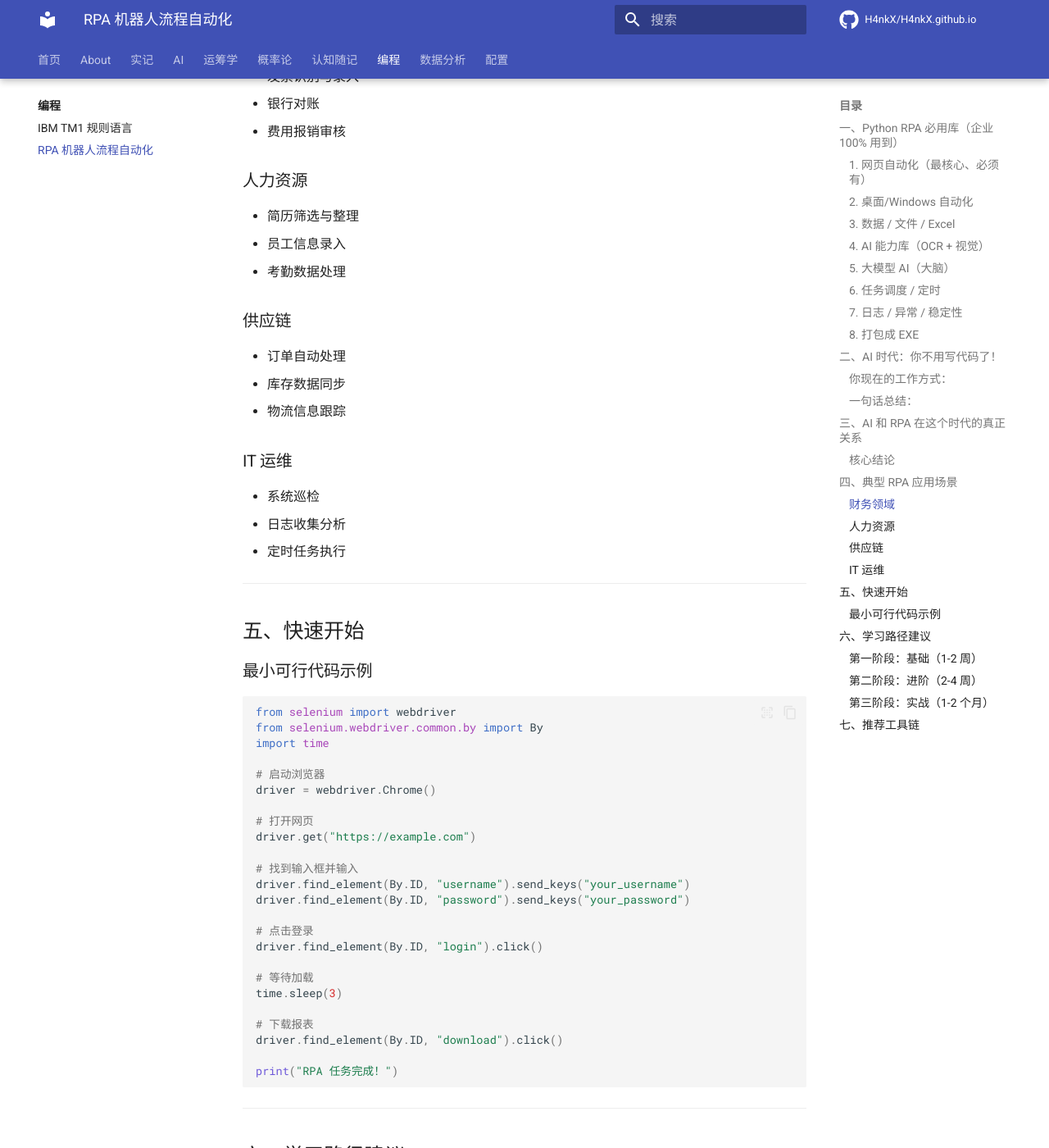
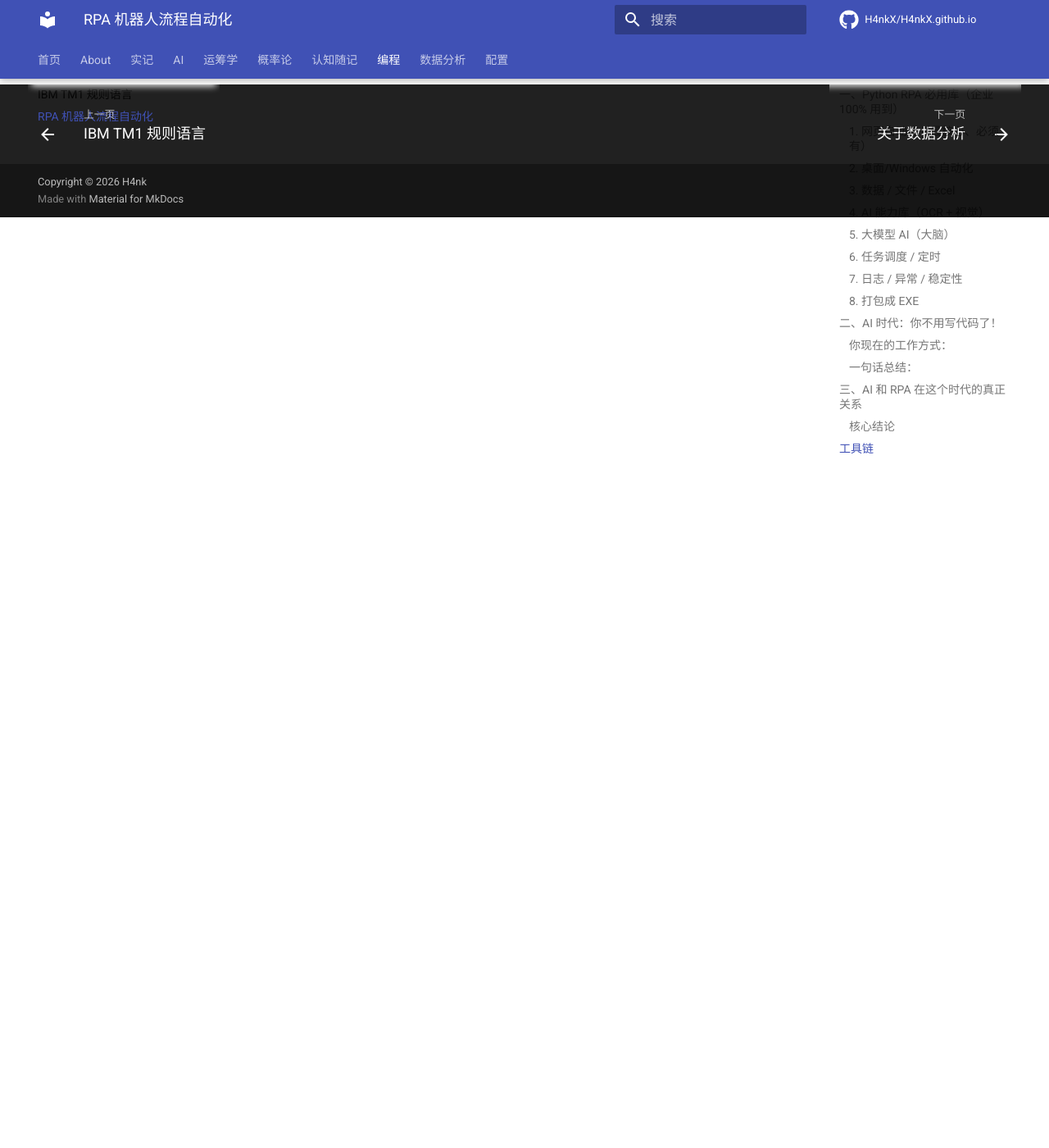
Before and after one commit to H4nkX/H4nkX.github.io, an MkDocs documentation site: the page built from docs/programming/rpa.md, in a window 1280 px wide and 1400 px high, scrolled down 3767 px. Shown: the whole window at 82% size. Built offline with MkDocs 1.6.1 and Material for MkDocs 9.7.7, drawn with Linux system fonts in a browser that asks for light colours; comment, search, counter and statistics services are not loaded; some of the changed text lies outside the part shown.

Commit message:
fix: 修复IBM-TM1和RPA文档格式，删除星号评分符号

````diff
--- a/docs/programming/rpa.md
+++ b/docs/programming/rpa.md
@@ -99,10 +99,10 @@
 
 | 场景 | Agent（AI 代理） | RPA |
 |------|------------------|-----|
-| **可审计、可回溯** | ❌ 做不到 | ✅ 完全可记录 |
-| **无头服务器运行** | ❌ 需要界面 | ✅ 后台静默执行 |
-| **批量处理 1000 次** | ❌ 几小时 | ✅ 几分钟 |
-| **对接系统接口** | ❌ 能力有限 | ✅ 可以对接 |
+| **可审计、可回溯** | 做不到 | 完全可记录 |
+| **无头服务器运行** | 需要界面 | 后台静默执行 |
+| **批量处理 1000 次** | 几小时 | 几分钟 |
+| **对接系统接口** | 能力有限 | 可以对接 |
 
 ### 核心结论
 
@@ -114,91 +114,12 @@
 
 ---
 
-## 四、典型 RPA 应用场景
 
-### 财务领域
-- 自动从 ERP 下载报表
-- 发票识别与录入
-- 银行对账
-- 费用报销审核
 
-### 人力资源
-- 简历筛选与整理
-- 员工信息录入
-- 考勤数据处理
-
-### 供应链
-- 订单自动处理
-- 库存数据同步
-- 物流信息跟踪
-
-### IT 运维
-- 系统巡检
-- 日志收集分析
-- 定时任务执行
-
----
-
-## 五、快速开始
-
-### 最小可行代码示例
-
-```python
-from selenium import webdriver
-from selenium.webdriver.common.by import By
-import time
-
-# 启动浏览器
-driver = webdriver.Chrome()
-
-# 打开网页
-driver.get("https://example.com")
-
-# 找到输入框并输入
-driver.find_element(By.ID, "username").send_keys("your_username")
-driver.find_element(By.ID, "password").send_keys("your_password")
-
-# 点击登录
-driver.find_element(By.ID, "login").click()
-
-# 等待加载
-time.sleep(3)
-
-# 下载报表
-driver.find_element(By.ID, "download").click()
-
-print("RPA 任务完成！")
-```
-
----
-
-## 六、学习路径建议
-
-### 第一阶段：基础（1-2 周）
-- Python 基础语法
-- Selenium 网页自动化
-- Pandas 数据处理
-
-### 第二阶段：进阶（2-4 周）
-- PyAutoGUI 桌面自动化
-- OCR 文字识别
-- 异常处理与日志
-
-### 第三阶段：实战（1-2 个月）
-- 完整业务流程自动化
-- 与 AI 大模型结合
-- 打包部署与维护
-
----
-
-## 七、推荐工具链
+## 工具链
 
 ```
 需求描述 → AI 生成代码 → 本地调试 → 定时调度 → 监控告警
-    ↑                                                    ↓
-    └────────────── 持续优化迭代 ←───────────────────────┘
+    ↑                                            ↓
+    └───────────── 持续优化迭代 ←─────────────────┘
 ```
-
----
-
-*最后更新：2026年3月*
````
Also changed, not shown: docs/programming/IBM-TM1.md (+13 -69 lines).
